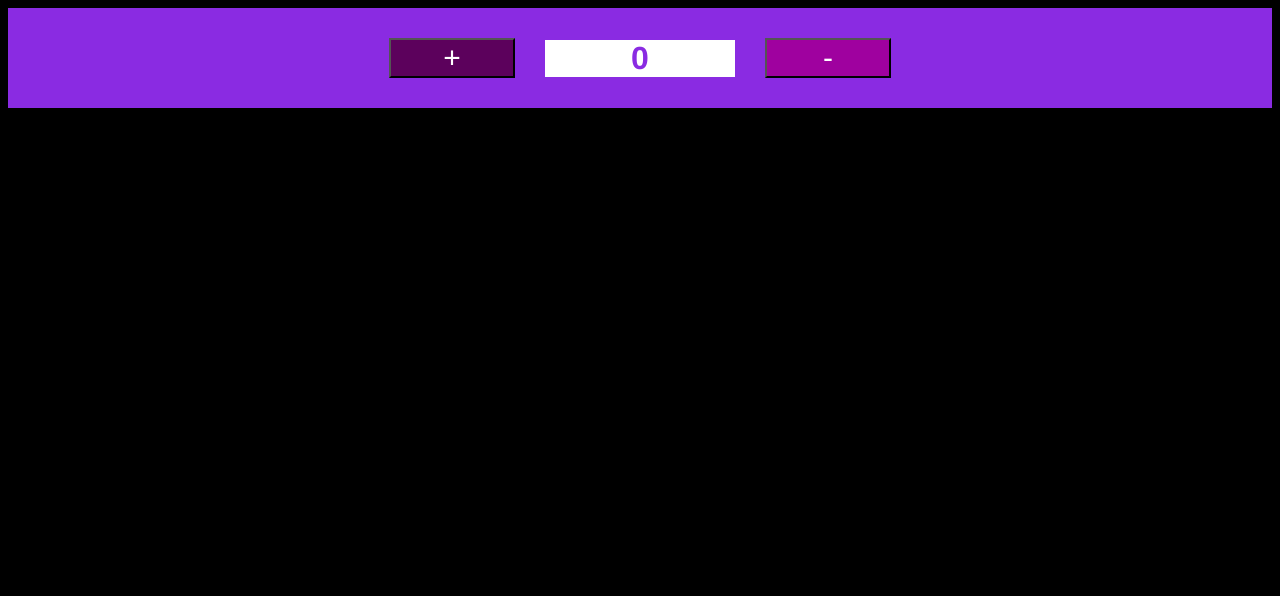
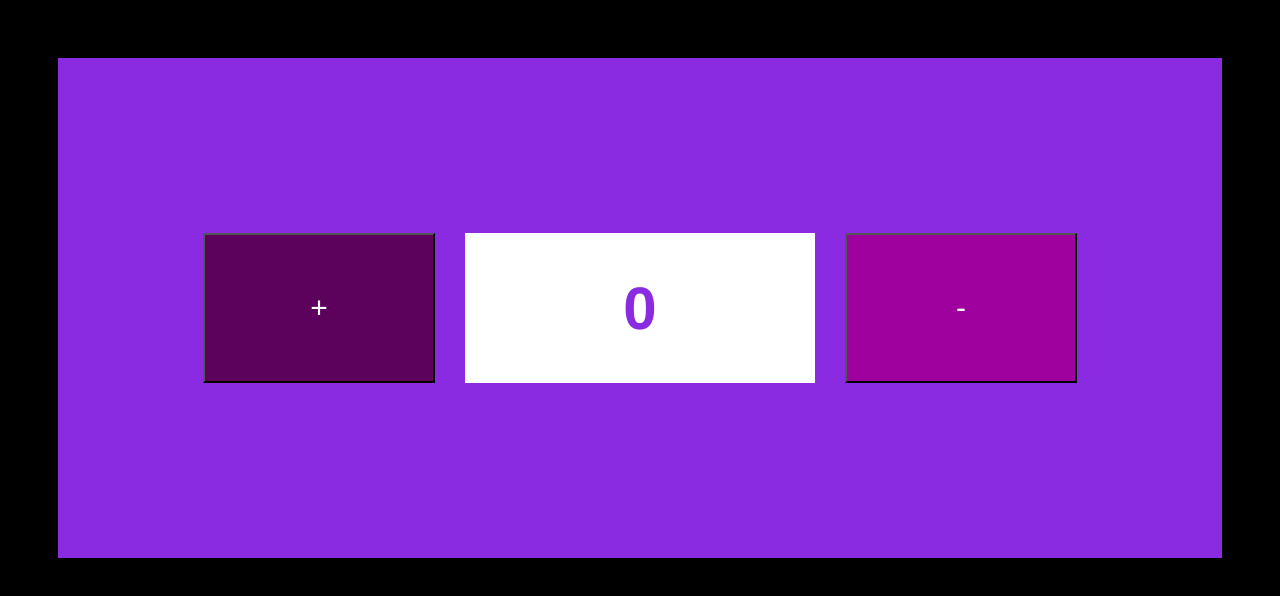
Before and after one commit to lbarbosac/Contador-de-Valores, a plain HTML site: page index.html in a window 1280 px wide. Drawn offline with Linux system fonts and the light colour scheme.

Commit message:
finalizado

```diff
--- a/script.js
+++ b/script.js
@@ -11,9 +11,10 @@ somar.addEventListener("click", () => {
 
 menos.addEventListener("click", () => {
     let convert = parseInt (resultado.innerHTML, 10);
-    let menos = convert -1;
+    let diminuir = convert - 1;
     if(resultado.innerHTML == 0 ){
         resultado.innerHTML = 0;
+        alert("Erro! Você não pode diminuir o zero");
     }
     else{
         resultado.innerHTML = diminuir;
--- a/style.css
+++ b/style.css
@@ -1,6 +1,8 @@
 body {
     background-color: #000;
     font-family: helvetica;
+    padding: 50px;
+    font-size: 30px;
 }
 
 .container {
@@ -8,6 +10,7 @@ body {
     justify-items: center;
     justify-content: center;
     align-items: center;
+    height: 500px;
     width: 100%;
     background-color: blueviolet;
 }
@@ -15,8 +18,8 @@ body {
 #soma {
     background-color: rgb(92, 1, 92);
     color: #fff;
-    width: 10%;
-    height: 15%;
+    width: 20%;
+    height: 30%;
 }
 
 #soma:hover {
@@ -29,16 +32,16 @@ body {
     align-items: center;
     background-color: #fff;
     color: blueviolet;
-    width: 15%;
-    height: 15%;
+    width: 30%;
+    height: 30%;
     margin: 0;
 }
 
 #diminuir {
     background-color: rgb(159, 1, 159);
     color: #fff;
-    width: 10%;
-    height: 15%;
+    width: 20%;
+    height: 30%;
 }
 
 #diminuir:hover {
```
